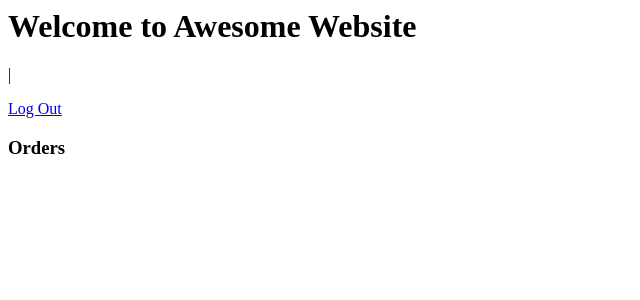
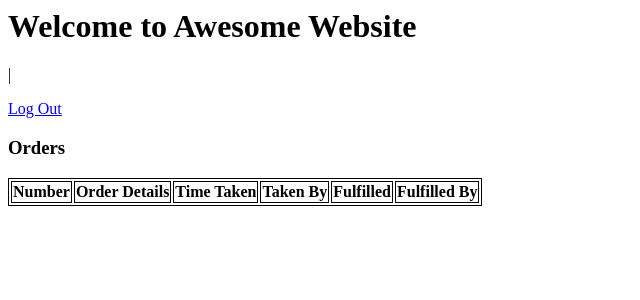
Before and after one commit to remiljw/Kitchen-Order, a Django app: page /orders in a window 1280 px wide. Shown: the top 300 px of the page, without its empty margins (0-640 px from the left). Run offline with Django 3.2, Linux system fonts and the light colour scheme; data that the repository does not hold is empty.

Commit message:
Added Manager Function - Orders PAge - Counter Page

```diff
--- a/Kitchen_Order/Order_app/templates/counters.html
+++ b/Kitchen_Order/Order_app/templates/counters.html
@@ -4,6 +4,11 @@
 {{ message }}
 {% else %}
 <h3>Counters</h3>
+<form method='post'>
+{% csrf_token %}
+{{ form.as_p }}
+<button type='submit'> Take Order</p>
+</form>
 {% endif %}
 
 
--- a/Kitchen_Order/Order_app/templates/manager.html
+++ b/Kitchen_Order/Order_app/templates/manager.html
@@ -8,7 +8,7 @@
 <p> Create New Users</p>
 <form method='post'>
 {% csrf_token %}
-{{ user_form.as_p }}
+{{ form.as_p }}
 <button type='submit'> Create User</p>
 </form>
 {% endif %}
--- a/Kitchen_Order/Order_app/templates/orders.html
+++ b/Kitchen_Order/Order_app/templates/orders.html
@@ -1,10 +1,35 @@
 {% extends 'base.html' %}
 {% block content %}
-{% if  message  %}
-{{ message }}
-{% else %}
+<style>
+table, th, td {
+  border: 1px solid black;
+}
+</style>
 <h3>Orders </h3>
-{% endif %}
+
+<table>
+
+  <tr>
+    <th>Number</th>
+    <th>Order Details</th>
+    <th>Time Taken</th>
+    <th>Taken By</th>
+    <th>Fulfilled</th>
+    <th>Fulfilled By</th>
+  </tr>
+  {% for order in  all_orders %}
+  <tr>
+    <td>{{ order.order_number }}</td>
+    <td>{{ order.order_details}}</td>
+    <td>{{ order.order_date_time }}</td>
+    <td>{{ order.taken_by }}</td>
+    <td>{{ order.is_fulfilled }}</td>
+    <td>{{ order.fulfilled_by }}</td>
+  </tr>
+  {% endfor %}
+</table>
+
+
 
 
 
--- a/Kitchen_Order/Order_app/views.py
+++ b/Kitchen_Order/Order_app/views.py
@@ -1,22 +1,25 @@
-from django.shortcuts import render
+from django.shortcuts import render, redirect
 from django.contrib.auth.decorators import login_required
-from .forms import UserCreationForm
-from .models import User
+from .forms import NewUserForm, NewOrder
+from .models import User, Order
+from datetime import datetime
+
 
 # Create your views here.
 @login_required
 def dashboard(request):
     user = request.user
     if user.user_type == 'manager':
-        template_name = 'manager.html'
+        response = redirect('manager')
     elif user.user_type == 'counter':
-        template_name = 'counters.html'
+        response = redirect('counter')
     elif user.user_type == 'kitchen':
-        template_name = 'kitchen.html'
+        response  = redirect('kitchen')
     else:
         template_name = 'registration/login.html'
         message = 'you do not have login access'
-    return render(request, template_name)
+
+    return response
 
 
 def kitchen(request):
@@ -34,11 +37,24 @@ def counter(request):
         message = 'You are not authorized to view this page'
         return render(request, 'counters.html', {'message' : message})
     else:
-         return render(request, 'counters.html')
+        form = NewOrder
+        if request.method == 'POST':
+            form = NewOrder(request.POST)
+            if form.is_valid():
+                new_order = form.save(commit=False)
+                new_order.taken_by= user
+                new_order.fulfilled_by = user
+                new_order.order_date_time = datetime.now()
+                new_order.save()
+                return redirect
+            else:
+                form = NewOrder
+        return render(request, 'counters.html', {'form': form})
 
 
 def orders(request):
-    return render(request, 'orders.html')
+    all_orders = Order.objects.all()
+    return render(request, 'orders.html', {'all_orders' : all_orders})
 
 
 def manager(request):
@@ -47,6 +63,12 @@ def manager(request):
         message = 'You are not authorized to view this page'
         return render(request, 'manager.html', {'message' : message, 'user_form' : user_form})
     else:
-        user_form = UserCreationForm
-        # message = 'You are not authorized to view this page'
-        return render(request, 'manager.html', {'user_form' : user_form})
+        form = NewUserForm
+        if request.method == 'POST':
+            form = NewUserForm(request.POST)
+            if form.is_valid():
+                form.save()
+                return redirect
+            else:
+                form = NewUserForm
+        return render(request, 'manager.html', {'form' : form})
```
Also changed, not shown: Kitchen_Order/Order_app/admin.py (+5 -2 lines), Kitchen_Order/Order_app/forms.py (+9 -4 lines), Kitchen_Order/Order_app/models.py (+4 -4 lines), Kitchen_Order/Order_app/migrations/0003_auto_20210112_1539.py (added), Kitchen_Order/Order_app/migrations/0004_auto_20210112_1540.py (added).
